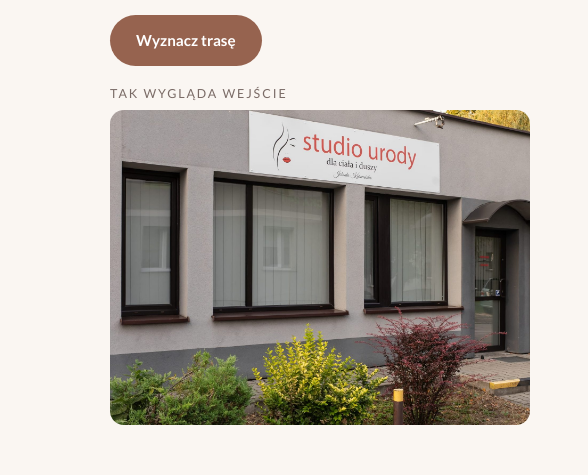
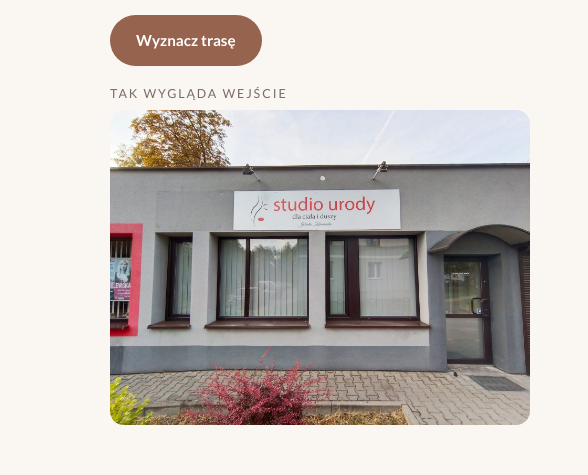
Before and after one commit to palmira-dev/studio-urody-demo, a plain HTML site: page kontakt.html in a window 1280 px wide. Shown: the part 878-1353 px from the top of the page, 0-588 px from the left. Drawn offline with nearby package versions, Linux system fonts and the light colour scheme.

Commit message:
Show full building front on contact page

```diff
--- a/kontakt.html
+++ b/kontakt.html
@@ -87,7 +87,7 @@
             </table>
           </dd></div>
           <div><dd><a class="btn" href="https://www.google.com/maps/dir/?api=1&destination=50.2664067,19.1683963" target="_blank" rel="noopener">Wyznacz trasę</a></dd></div>
-          <div><dt>Tak wygląda wejście</dt><dd><img class="entrance" src="images/budynek-wejscie.jpg" alt="Wejście do studia z szyldem Studio Urody" loading="lazy"></dd></div>
+          <div><dt>Tak wygląda wejście</dt><dd><img class="entrance" src="images/budynek-front.jpg" alt="Front budynku z szyldem Studio Urody i wejściem do studia" loading="lazy"></dd></div>
         </dl>
       </div>
       <iframe class="map" title="Mapa dojazdu" loading="lazy" referrerpolicy="no-referrer-when-downgrade"
```
Also changed, not shown: images/budynek-front.jpg (added).
